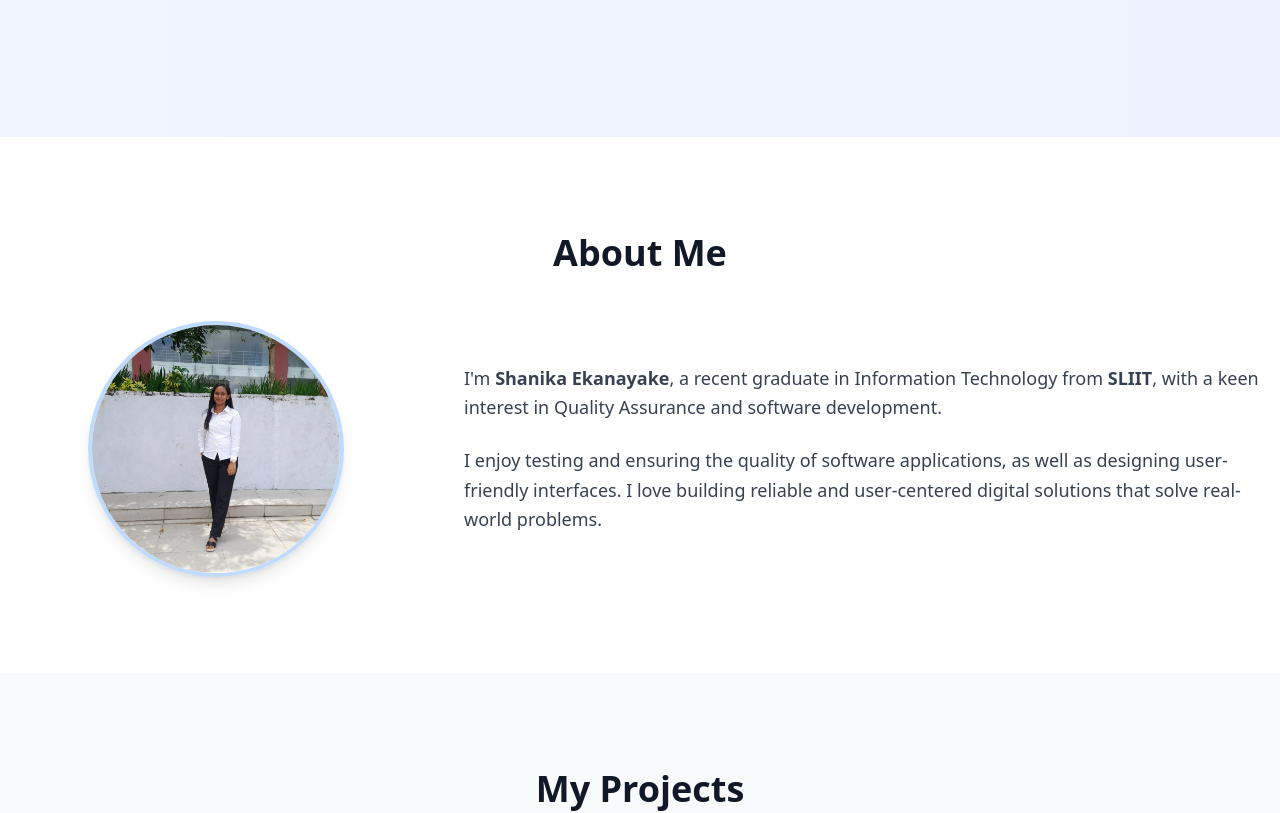
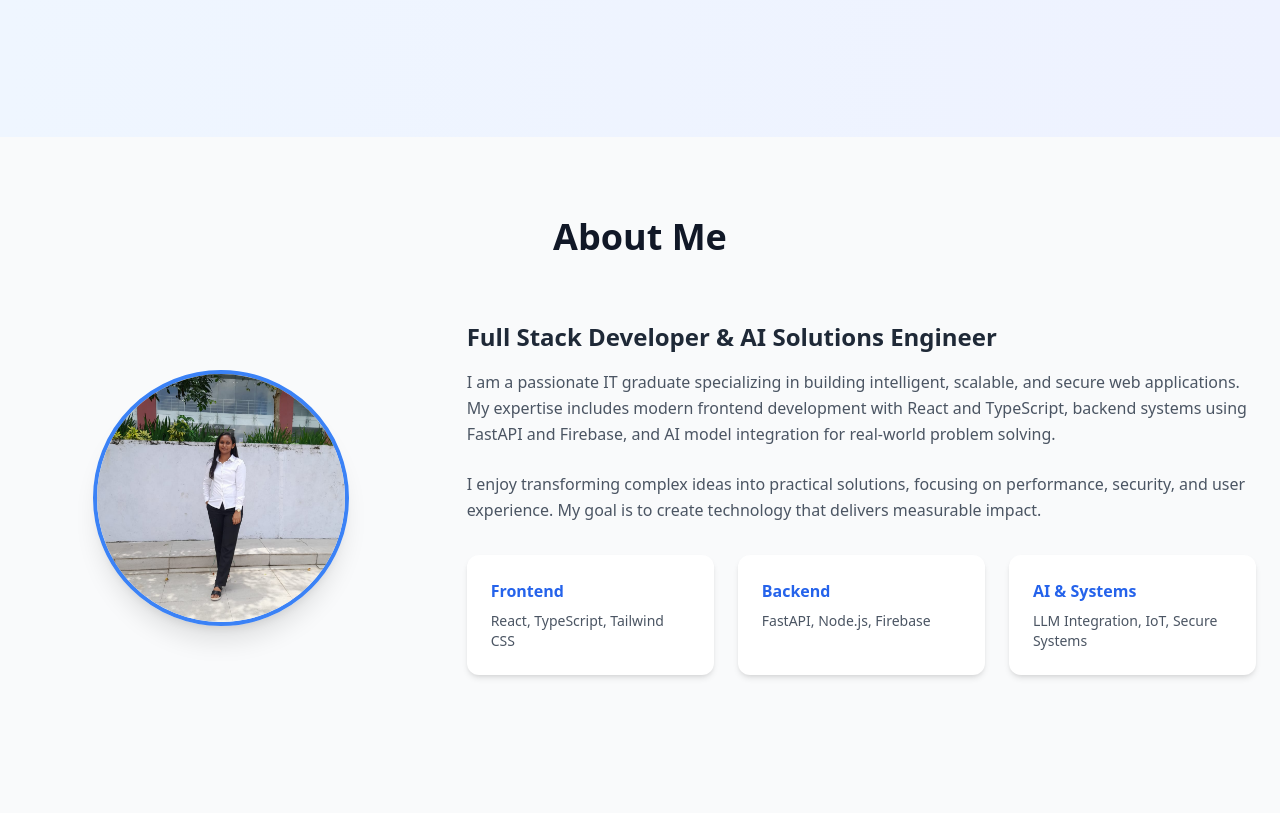
Before and after one commit to TharushiShanika/MyPortfolio, a React app: page / in a window 1280 px wide. Shown: the part 461-1274 px from the top of the page. Built offline with nearby package versions, Linux system fonts and the light colour scheme; the HTML template or start-up script is replaced by a standard one.

Commit message:
Update About.tsx

```diff
--- a/src/components/About.tsx
+++ b/src/components/About.tsx
@@ -4,33 +4,77 @@ export const About: React.FC = () => {
   const profileImage = new URL("../assets/my.jpeg", import.meta.url).href;
 
   return (
-    <section id="about" className="py-16 md:py-24 bg-white w-full">
-      <div className="container mx-auto px-4">
-        <h2 className="text-3xl md:text-4xl font-bold text-center mb-12 text-gray-900">
+    <section
+      id="about"
+      className="py-20 bg-gray-50 w-full"
+    >
+      <div className="container mx-auto px-6">
+
+        {/* Section Title */}
+        <h2 className="text-3xl md:text-4xl font-bold text-center mb-16 text-gray-900">
           About Me
         </h2>
 
         <div className="flex flex-col md:flex-row items-center gap-12">
+
+          {/* Profile Image */}
           <div className="w-full md:w-1/3 flex justify-center">
-            <div className="w-64 h-64 rounded-full overflow-hidden border-4 border-blue-200 shadow-lg">
+            <div className="w-64 h-64 rounded-full overflow-hidden border-4 border-blue-500 shadow-xl">
               <img
                 src={profileImage}
-                alt="Shanika Ekanayake"
+                alt="Tharushi Shanika"
                 className="w-full h-full object-cover"
               />
             </div>
           </div>
 
-          <div className="w-full md:w-2/3">
-  <p className="text-lg text-gray-700 mb-6 leading-relaxed">
-    I'm <strong>Shanika Ekanayake</strong>, a recent graduate in Information Technology from <strong>SLIIT</strong>, with a keen interest in Quality Assurance and software development.
-  </p>
+          {/* About Content */}
+          <div className="w-full md:w-2/3 text-center md:text-left">
 
-  <p className="text-lg text-gray-700 leading-relaxed">
-    I enjoy testing and ensuring the quality of software applications, as well as designing user-friendly interfaces. I love building reliable and user-centered digital solutions that solve real-world problems.
-  </p>
-</div>
+            <h3 className="text-2xl font-semibold mb-4 text-gray-800">
+              Full Stack Developer & AI Solutions Engineer
+            </h3>
 
+            <p className="text-gray-600 leading-relaxed mb-6">
+              I am a passionate IT graduate specializing in building intelligent,
+              scalable, and secure web applications. My expertise includes modern
+              frontend development with React and TypeScript, backend systems using
+              FastAPI and Firebase, and AI model integration for real-world problem solving.
+            </p>
+
+            <p className="text-gray-600 leading-relaxed mb-8">
+              I enjoy transforming complex ideas into practical solutions,
+              focusing on performance, security, and user experience.
+              My goal is to create technology that delivers measurable impact.
+            </p>
+
+            {/* Highlight Cards */}
+            <div className="grid grid-cols-1 sm:grid-cols-3 gap-6">
+
+              <div className="bg-white p-6 rounded-xl shadow-md hover:shadow-lg transition duration-300">
+                <h4 className="font-semibold text-blue-600 mb-2">Frontend</h4>
+                <p className="text-sm text-gray-600">
+                  React, TypeScript, Tailwind CSS
+                </p>
+              </div>
+
+              <div className="bg-white p-6 rounded-xl shadow-md hover:shadow-lg transition duration-300">
+                <h4 className="font-semibold text-blue-600 mb-2">Backend</h4>
+                <p className="text-sm text-gray-600">
+                  FastAPI, Node.js, Firebase
+                </p>
+              </div>
+
+              <div className="bg-white p-6 rounded-xl shadow-md hover:shadow-lg transition duration-300">
+                <h4 className="font-semibold text-blue-600 mb-2">AI & Systems</h4>
+                <p className="text-sm text-gray-600">
+                  LLM Integration, IoT, Secure Systems
+                </p>
+              </div>
+
+            </div>
+
+          </div>
         </div>
       </div>
     </section>
```
